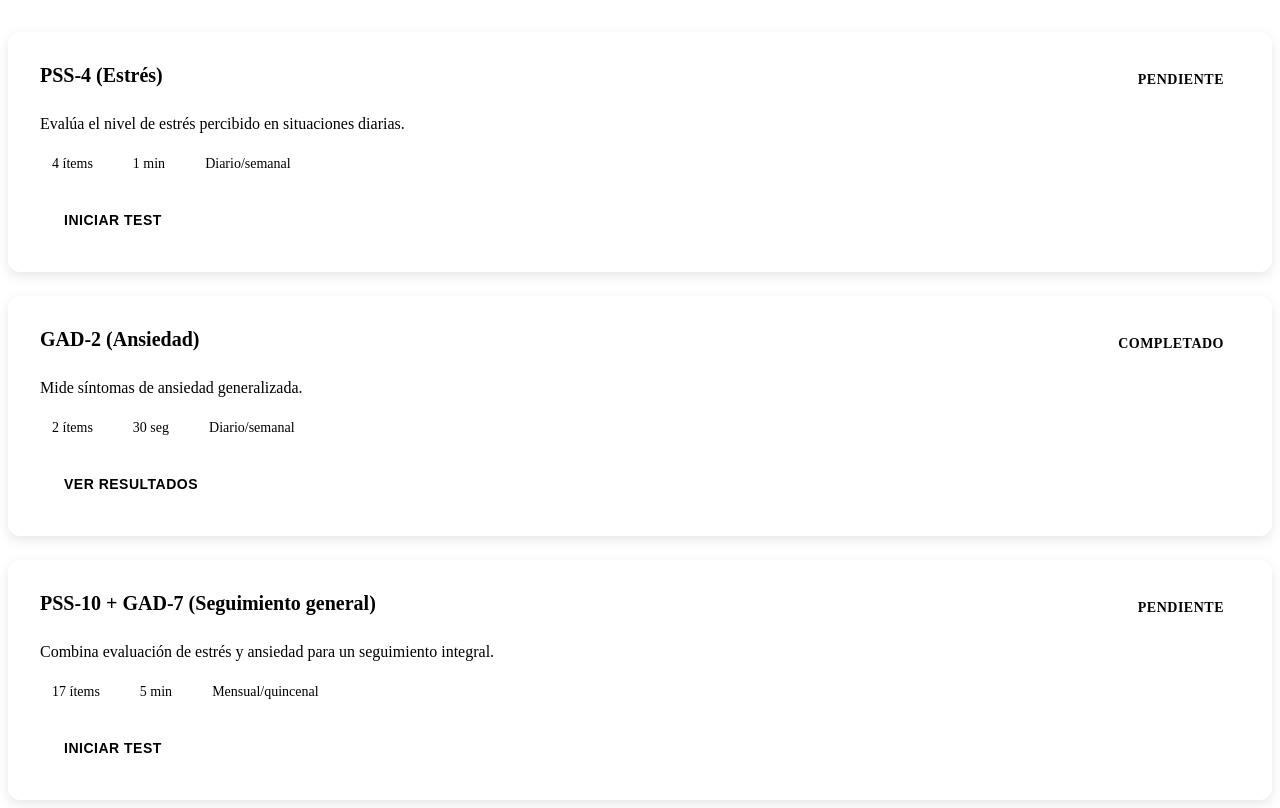
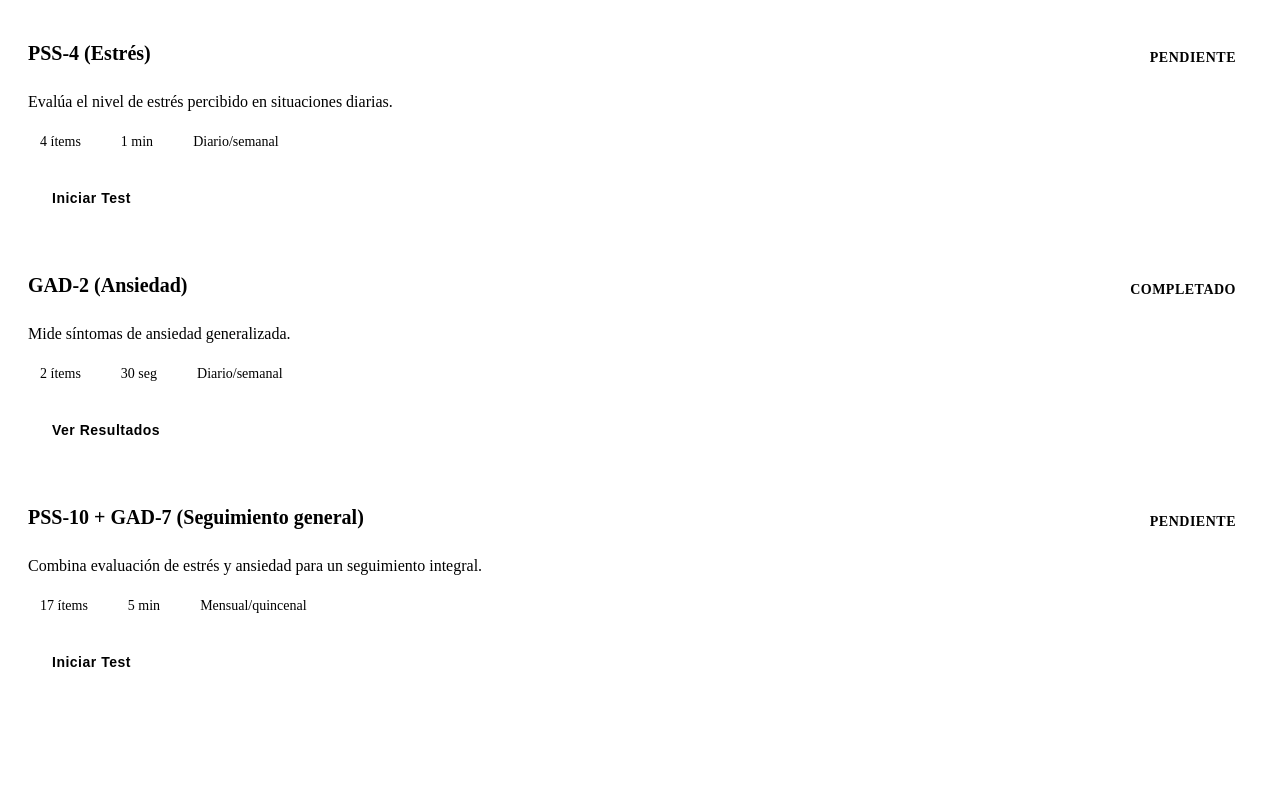
Before and after one commit to jorian101/unimind, a PHP site: page /views/estudiante/tests.php in a window 1280 px wide. Shown: the part 84-892 px from the top of the page. After the commit the page ends 751 px from the top, so only its background shows below. Run offline with PHP 8.4, Linux system fonts and the light colour scheme.

```diff
--- a/views/estudiante/tests.css
+++ b/views/estudiante/tests.css
@@ -1,23 +1,15 @@
 .tests-list {
-  margin-top: 2rem;
   display: grid;
-  gap: 1.5rem;
+  gap: 1rem;
 }
 
 .test-item {
   background: var(--bg-100);
-  padding: 2rem;
-  border-radius: 12px;
-  box-shadow: 0 4px 12px rgba(0, 0, 0, 0.1);
+  padding: 1.25rem;
   border: 1px solid var(--bg-400);
   transition:
     transform 0.2s ease,
     box-shadow 0.2s ease;
-}
-
-.test-item:hover {
-  transform: translateY(-2px);
-  box-shadow: 0 6px 20px rgba(0, 0, 0, 0.15);
 }
 
 .test-header {
@@ -91,7 +83,6 @@
   font-weight: 600;
   font-size: 0.875rem;
   transition: all 0.2s ease;
-  text-transform: uppercase;
   letter-spacing: 0.5px;
 }
 
--- a/views/estudiante/tests.php
+++ b/views/estudiante/tests.php
@@ -3,8 +3,6 @@ require_once dirname(__DIR__) . '/./pageHeader.php';
 renderPageHeader('Tests y Evaluaciones', ['Inicio', 'Tests y Evaluaciones']);
 ?>
 <link rel="stylesheet" href="views/estudiante/tests.css?v=<?php echo time(); ?>">
-
-<div class="tests-content">
 <div class="tests-list">
     <div class="test-item">
         <div class="test-header">
@@ -58,4 +56,3 @@ renderPageHeader('Tests y Evaluaciones', ['Inicio', 'Tests y Evaluaciones']);
         </div>
     </div>
 </div>
-</div>
```
Lines whose indentation alone changed are shown as unchanged.
